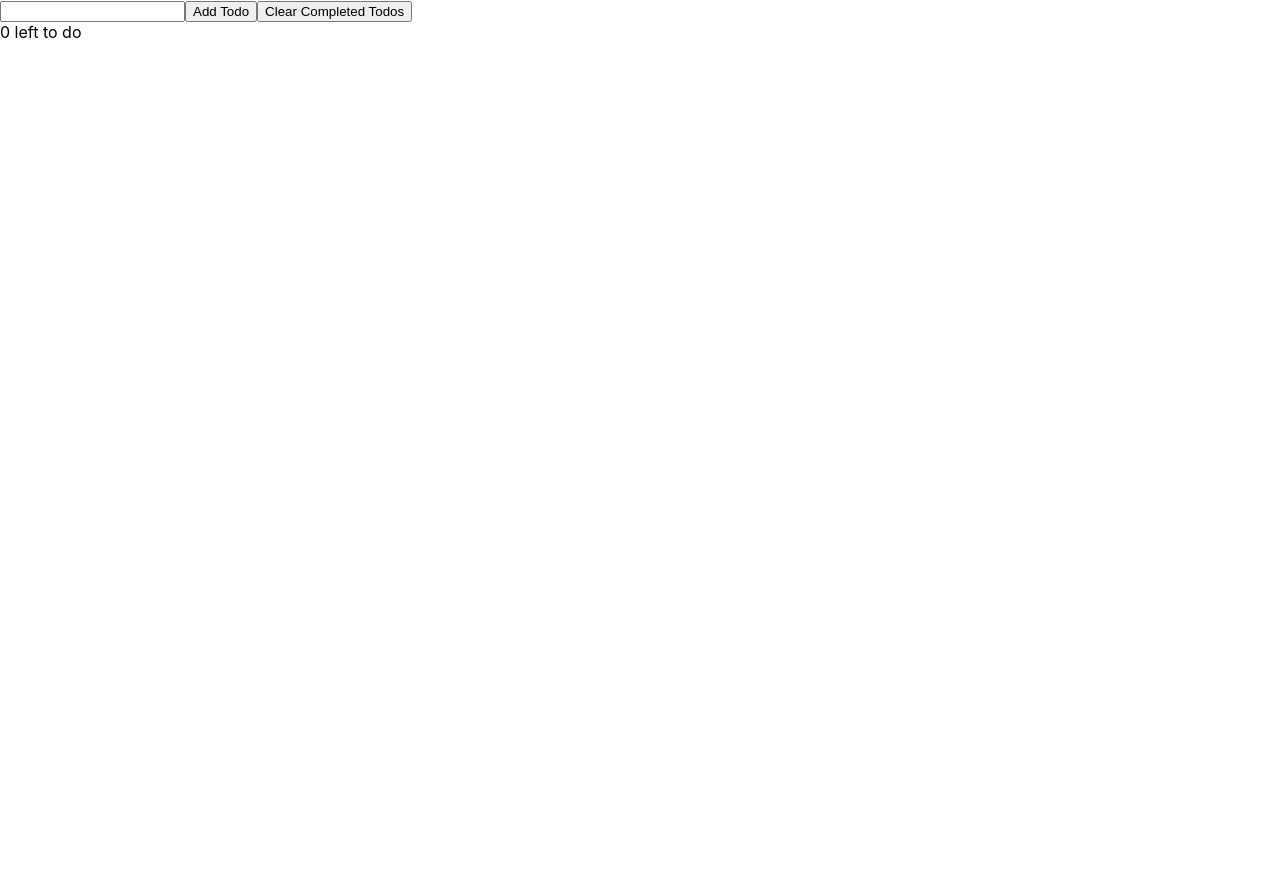
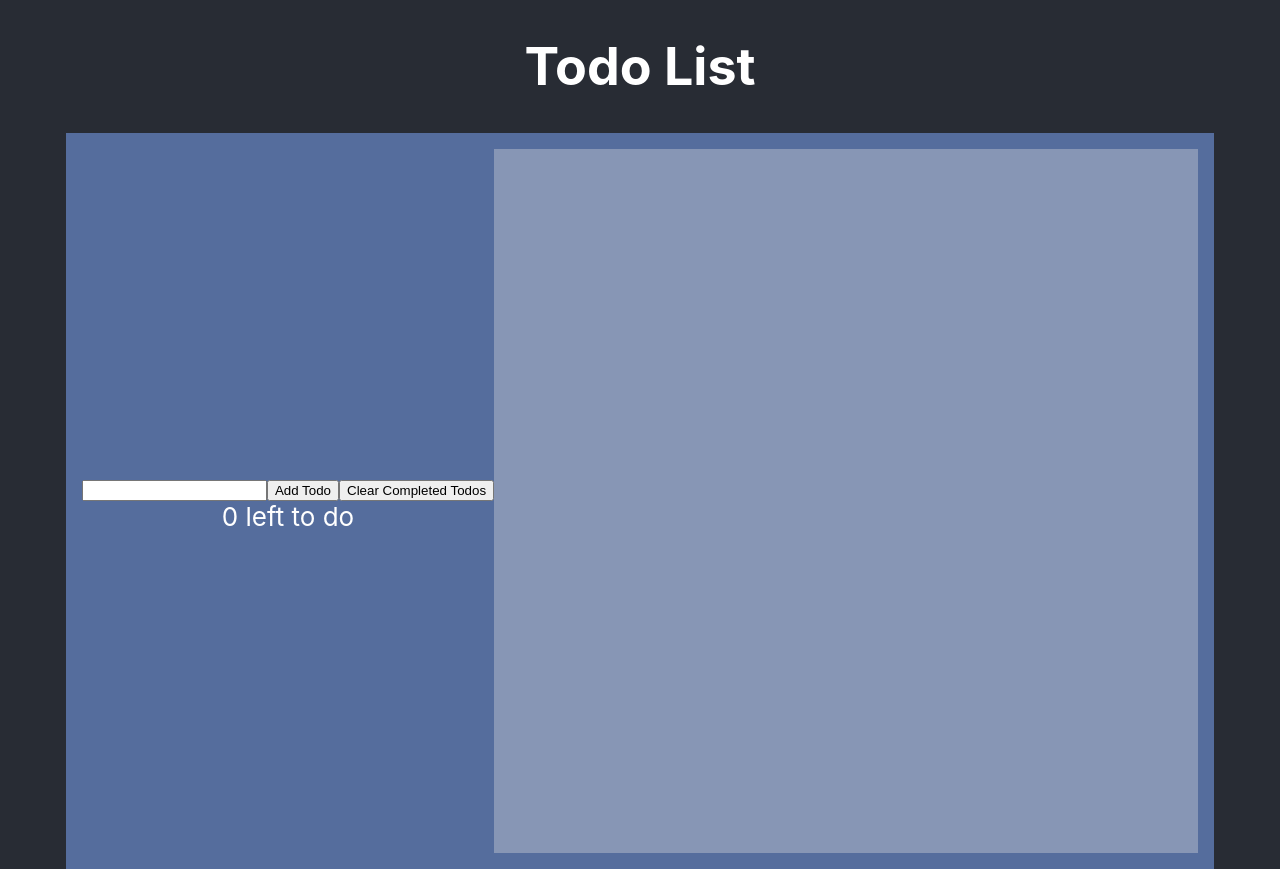
Before and after one commit to BillyMaysHere32/react-todo-list, a React (Create React App) app: page / in a window 1280 px wide. Before the commit the page ends 800 px from the top, so only its background shows below. Built offline with nearby package versions, Linux system fonts and the light colour scheme.

Commit message:
will come back to style

```diff
--- a/src/App.css
+++ b/src/App.css
@@ -1,16 +1,5 @@
 .App {
   text-align: center;
-}
-
-.App-logo {
-  height: 40vmin;
-  pointer-events: none;
-}
-
-@media (prefers-reduced-motion: no-preference) {
-  .App-logo {
-    animation: App-logo-spin infinite 20s linear;
-  }
 }
 
 .App-header {
@@ -24,15 +13,19 @@
   color: white;
 }
 
-.App-link {
-  color: #61dafb;
+.App-container {
+  background-color: #556d9d;
+  min-height: 80vh;
+  display: flex;
+  align-items: center;
+  font-size: calc(10px + 2vmin);
+  color: white;
+  padding: 1rem;
 }
 
-@keyframes App-logo-spin {
-  from {
-    transform: rotate(0deg);
-  }
-  to {
-    transform: rotate(360deg);
-  }
+.App-todolist {
+  border: 1rem;
+  border-color: #282c34;
+  padding: 22rem;
+  background-color:#8796b5;
 }
--- a/src/App.js
+++ b/src/App.js
@@ -45,12 +45,21 @@ function App() {
   }
 
   return (
-    <div>
-      <TodoList todos={todos} toggleTodo={toggleTodo} />
-      <input ref={todoNameRef} type="text" />
-      <button onClick={handleAddTodo}>Add Todo</button>
-      <button onClick={handleClearTodos}>Clear Completed Todos</button>
-      <div>{todos.filter(todo => !todo.complete).length} left to do</div>
+    <div className="App">
+      <header className="App-header">
+        <h1>Todo List</h1>
+        <div className="App-container">
+          <div className="App-user-input">
+            <input ref={todoNameRef} type="text" />
+            <button onClick={handleAddTodo}>Add Todo</button>
+            <button onClick={handleClearTodos}>Clear Completed Todos</button>
+            <div>{todos.filter(todo => !todo.complete).length} left to do</div>
+          </div>
+          <div className="App-todolist">
+            <TodoList todos={todos} toggleTodo={toggleTodo} />
+          </div>
+        </div>
+      </header>
     </div>
   )
 }
--- a/src/index.css
+++ b/src/index.css
@@ -6,8 +6,3 @@ body {
   -webkit-font-smoothing: antialiased;
   -moz-osx-font-smoothing: grayscale;
 }
-
-code {
-  font-family: source-code-pro, Menlo, Monaco, Consolas, 'Courier New',
-    monospace;
-}
```
